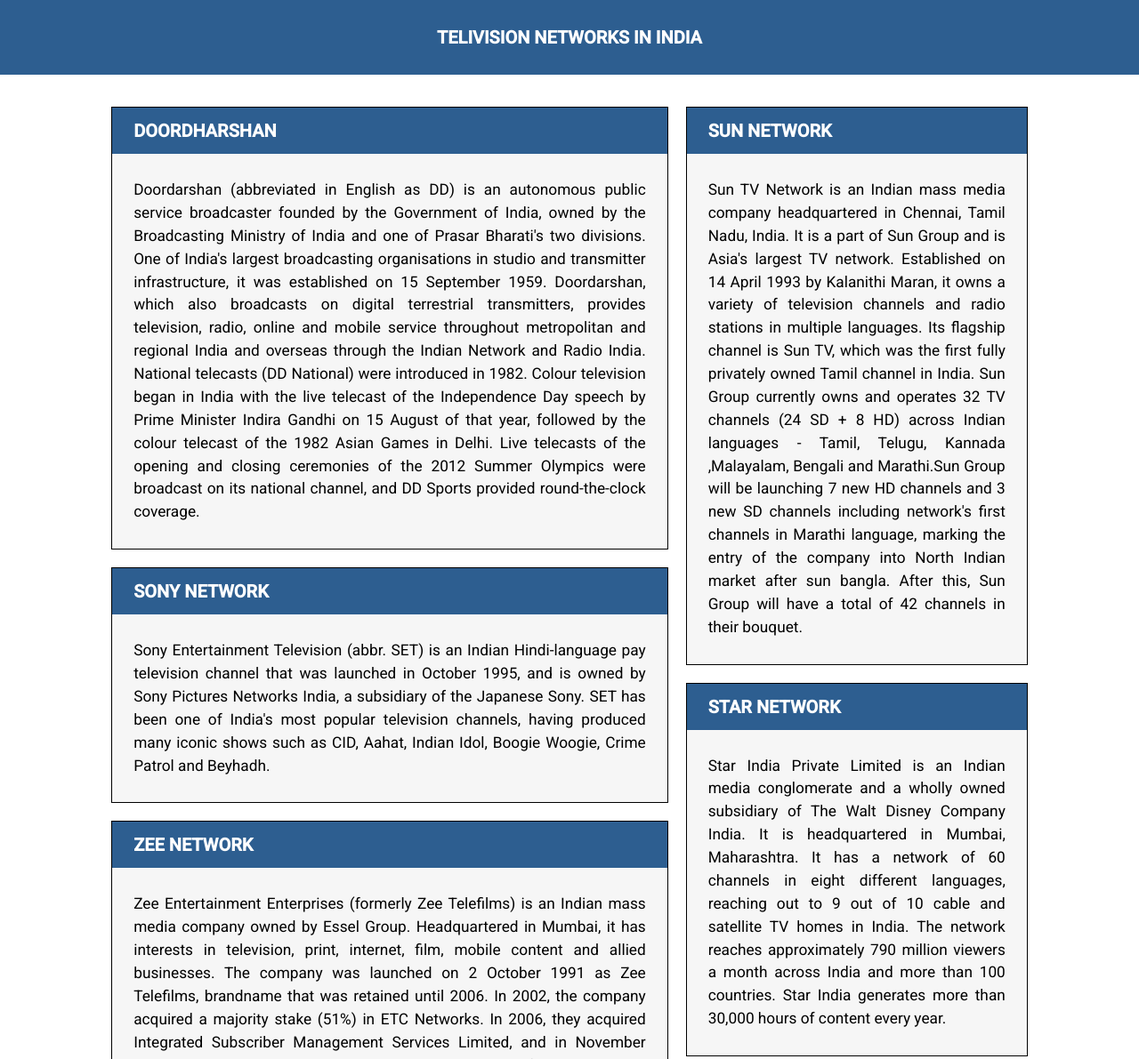
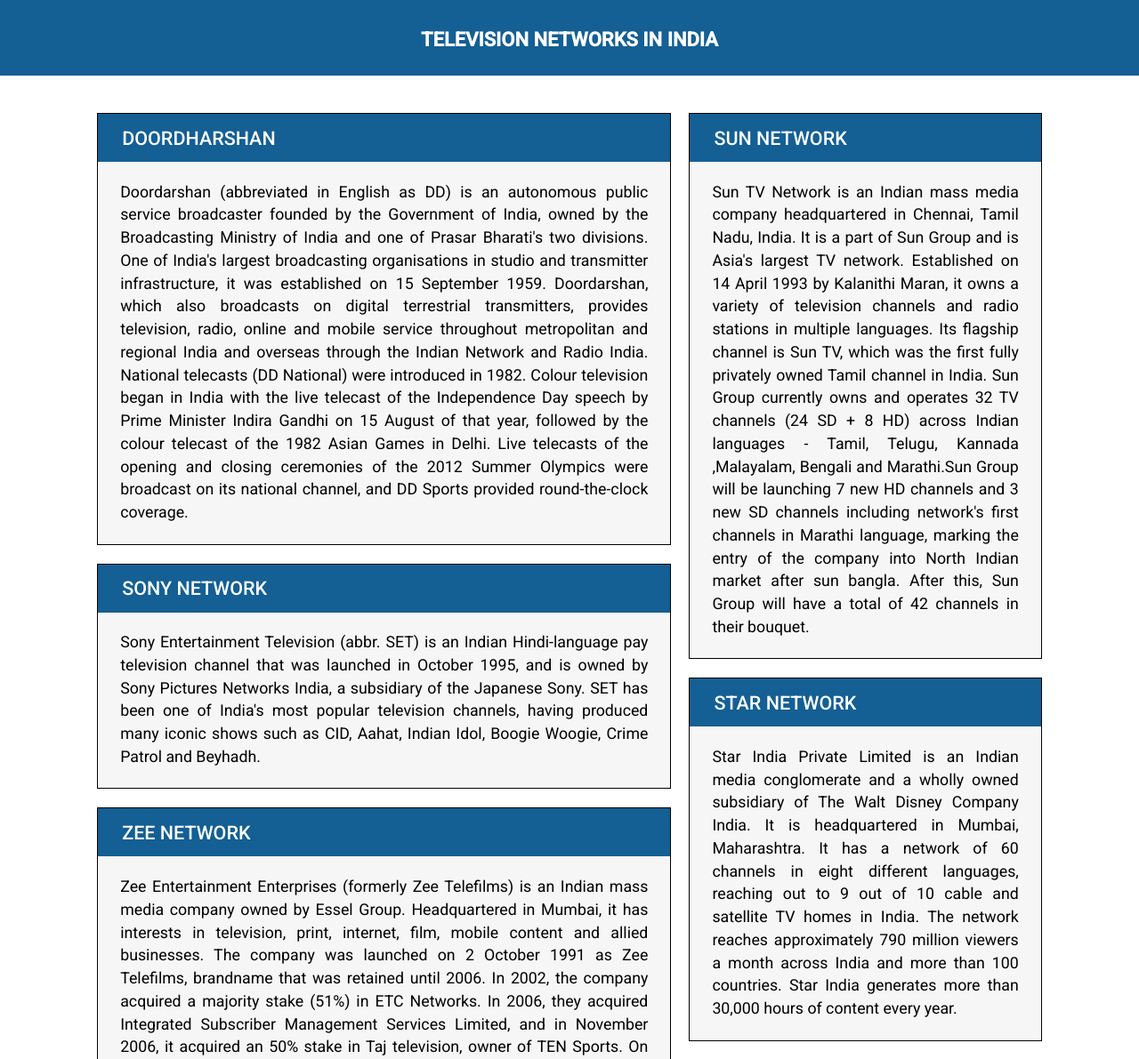
Before and after one commit to Charanrajcdw/Web-Development, a plain HTML site: page Exercise-4/index.html in a window 1280 px wide. Shown: the top 1191 px of the page at 89% size. Drawn offline with Linux system fonts and the light colour scheme.

Commit message:
Modified styles

```diff
--- /dev/null
+++ b/Exercise-4/css/index.css
@@ -0,0 +1,61 @@
+*{
+    margin: 0;
+    padding: 0;
+    font-family: 'Roboto', sans-serif;
+    box-sizing: border-box;
+}
+
+/* header styles */
+
+.television-header{
+    background-color: #145f94;
+    text-align: center;
+    color:#ffffff;
+    font-size: 22px;
+    font-weight: bolder;
+    padding: 32px 0 28px;
+}
+
+/* main container styles */
+
+.channel-content{
+    width:84.5%;
+    margin: 28px auto 26px;
+}
+
+.channel-content-left{
+    width:61.5%;
+    float:left;
+}
+
+.channel-content-right{
+    width:38.5%;
+    float:right;
+}
+
+.channel{
+    border:1px solid #000000;
+    margin:14px 10px 21px;
+}
+
+.channel-title{
+    width:100%;
+    background-color: #145f94;
+    color:#ffffff;
+    font-size: 21.5px;
+    padding: 14.5px 27px;
+    font-weight: 500;
+}
+
+.channel-description{
+    background-color: #f6f6f6;
+    padding: 21.75px 25px;
+    font-weight: 400;
+    font-size: 17.75px;
+    line-height: 1.45;
+    text-align: justify;
+}
+
+.clearfix{
+    clear:both;
+}
--- a/Exercise-4/css/styles.css
+++ /dev/null
@@ -1,56 +0,0 @@
-*{
-    margin: 0;
-    padding: 0;
-    font-family: 'Roboto', sans-serif;
-    box-sizing: border-box;
-}
-
-/* header styles */
-
-header{
-    background-color: rgb(45, 94, 144);
-    text-align: center;
-    color:white;
-    font-size: 10px;
-    padding: 30px;
-    font-weight: 300;
-}
-
-/* main container styles */
-
-#content{
-    width:82%;
-    margin: 26px auto;
-}
-
-#left{
-    width:61.5%;
-    float:left;
-}
-
-#right{
-    width:38.5%;
-    float:right;
-}
-
-.card{
-    border:1px solid black;
-    margin:10px 10px 20px;
-}
-
-.card-title{
-    width:100%;
-    background-color: rgb(45, 94, 144);
-    color:white;
-    font-size: 20px;
-    padding: 14px 24px;
-}
-
-.card-description{
-    background-color: rgb(246, 246, 246);
-    padding: 28px 24px;
-    font-weight: 400;
-    font-size: 17.25px;
-    line-height: 1.5;
-    text-align: justify;
-}
--- a/Exercise-4/index.html
+++ b/Exercise-4/index.html
@@ -11,21 +11,21 @@
     />
 
     <!-- external css -->
-    <link rel="stylesheet" href="css/styles.css" />
+    <link rel="stylesheet" href="css/index.css" />
   </head>
   <body>
     <!-- header content start -->
-    <header>
-      <h1>TELIVISION NETWORKS IN INDIA</h1>
+    <header class="television-header">
+      <p>TELEVISION NETWORKS IN INDIA</p>
     </header>
     <!-- header content end -->
 
     <!-- card content start -->
-    <section id="content">
-      <div id="left">
-        <div class="card">
-          <h2 class="card-title">DOORDHARSHAN</h2>
-          <p class="card-description">
+    <section class="channel-content">
+      <div class="channel-content-left">
+        <div class="channel">
+          <p class="channel-title">DOORDHARSHAN</p>
+          <p class="channel-description">
             Doordarshan (abbreviated in English as DD) is an autonomous public
             service broadcaster founded by the Government of India, owned by the
             Broadcasting Ministry of India and one of Prasar Bharati's two
@@ -44,9 +44,9 @@
             provided round-the-clock coverage.
           </p>
         </div>
-        <div class="card">
-          <h2 class="card-title">SONY NETWORK</h2>
-          <p class="card-description">
+        <div class="channel">
+          <p class="channel-title">SONY NETWORK</p>
+          <p class="channel-description">
             Sony Entertainment Television (abbr. SET) is an Indian
             Hindi-language pay television channel that was launched in October
             1995, and is owned by Sony Pictures Networks India, a subsidiary of
@@ -55,9 +55,9 @@
             Aahat, Indian Idol, Boogie Woogie, Crime Patrol and Beyhadh.
           </p>
         </div>
-        <div class="card">
-          <h2 class="card-title">ZEE NETWORK</h2>
-          <p class="card-description">
+        <div class="channel">
+          <p class="channel-title">ZEE NETWORK</p>
+          <p class="channel-description">
             Zee Entertainment Enterprises (formerly Zee Telefilms) is an Indian
             mass media company owned by Essel Group. Headquartered in Mumbai, it
             has interests in television, print, internet, film, mobile content
@@ -72,10 +72,10 @@
         </div>
       </div>
 
-      <div id="right">
-        <div class="card">
-          <h2 class="card-title">SUN NETWORK</h2>
-          <p class="card-description">
+      <div class="channel-content-right">
+        <div class="channel">
+          <p class="channel-title">SUN NETWORK</p>
+          <p class="channel-description">
             Sun TV Network is an Indian mass media company headquartered in
             Chennai, Tamil Nadu, India. It is a part of Sun Group and is Asia's
             largest TV network. Established on 14 April 1993 by Kalanithi Maran,
@@ -91,9 +91,9 @@
             their bouquet.
           </p>
         </div>
-        <div class="card">
-          <h2 class="card-title">STAR NETWORK</h2>
-          <p class="card-description">
+        <div class="channel">
+          <p class="channel-title">STAR NETWORK</p>
+          <p class="channel-description">
             Star India Private Limited is an Indian media conglomerate and a
             wholly owned subsidiary of The Walt Disney Company India. It is
             headquartered in Mumbai, Maharashtra. It has a network of 60
@@ -105,6 +105,7 @@
           </p>
         </div>
       </div>
+      <div class="clearfix"></div>
     </section>
     <!-- card content ended -->
   </body>
```
